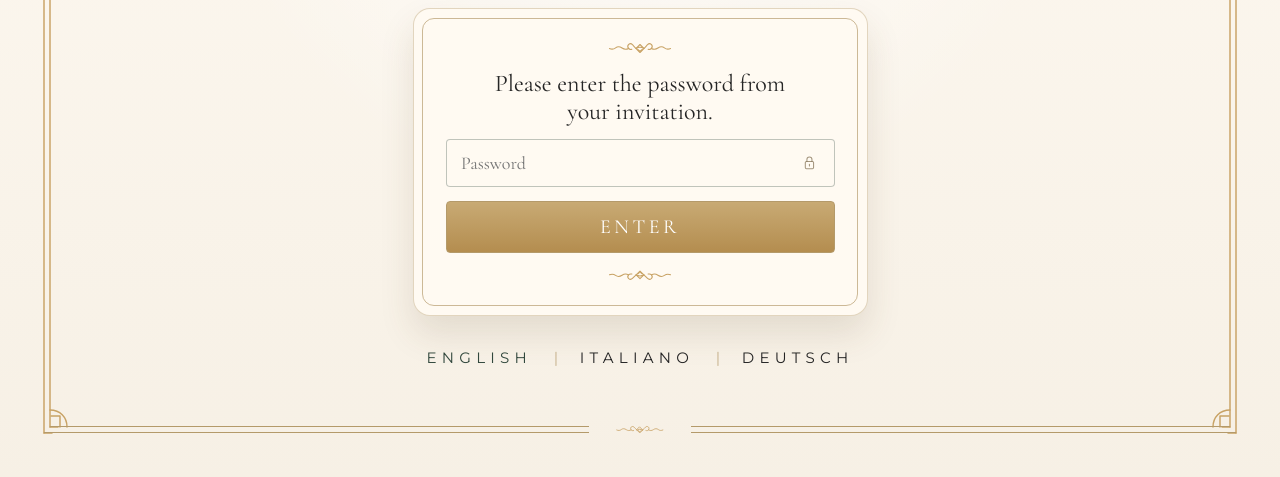
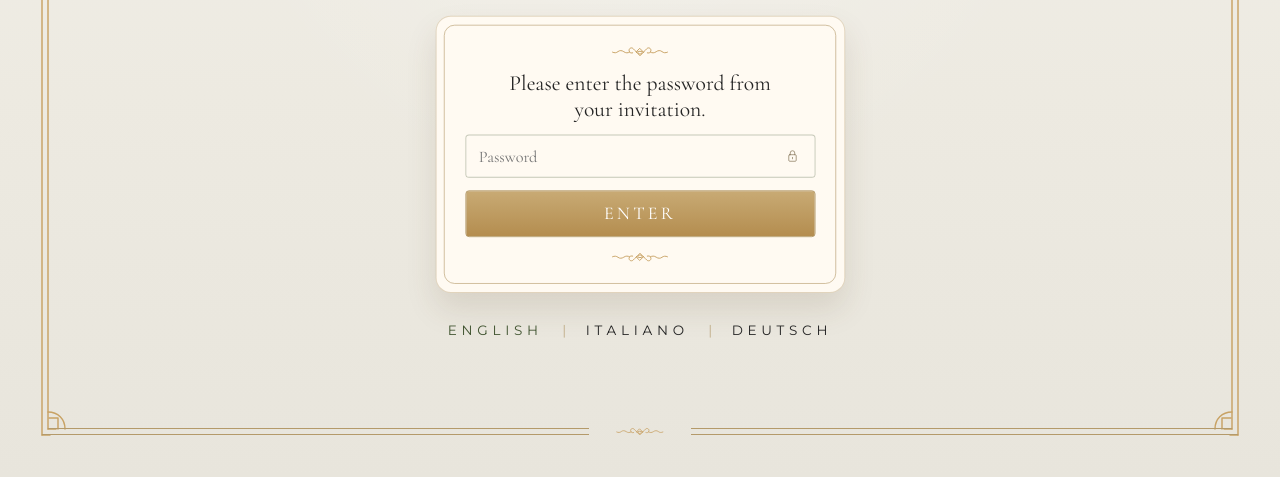
Before and after one commit to ManfrediC/wedding-website, an Astro site: page / in a window 1280 px wide. Shown: the part 323-800 px from the top of the page. Built offline with nearby package versions, Linux system fonts and the light colour scheme; Astro itself is replaced by a stand-in of ours.

Commit message:
Align site palette and welcome layout

```diff
--- a/src/styles/global.css
+++ b/src/styles/global.css
@@ -3,10 +3,10 @@
   --colour-paper: #fffaf2;
   --colour-champagne: #e8d8bd;
   --colour-lake: #8ea4a8;
-  --colour-green: #31483d;
+  --colour-green: #415531;
   --colour-charcoal: #252525;
   --colour-gold: #b49a6a;
-  --colour-line: rgba(49, 72, 61, 0.18);
+  --colour-line: rgba(65, 85, 49, 0.18);
   --font-display: 'Cormorant Garamond', Georgia, 'Times New Roman', serif;
   --font-body: Montserrat, 'Avenir Next', 'Helvetica Neue', Arial, sans-serif;
   color: var(--colour-charcoal);
@@ -722,10 +722,10 @@ button.danger {
 }
 
 .welcome-page {
-  --welcome-page-fill: var(--colour-ivory);
+  --welcome-page-fill: #edeae1;
   --welcome-page-background:
-    radial-gradient(circle at 50% 12%, rgba(255, 255, 255, 0.86), transparent 28rem),
-    linear-gradient(180deg, rgba(255, 250, 242, 0.78), rgba(232, 216, 189, 0.2)),
+    radial-gradient(circle at 50% 12%, rgba(255, 255, 255, 0.28), transparent 28rem),
+    linear-gradient(180deg, #f2f0ea 0%, #edeae1 52%, #e8e5dc 100%),
     var(--welcome-page-fill);
   --welcome-frame-border-width: 3rem;
   --welcome-frame-outer-line-offset: 1.5rem;
@@ -749,7 +749,7 @@ button.danger {
 
 .welcome-border {
   position: absolute;
-  inset: clamp(1rem, 1.55vw, 1.75rem);
+  inset: clamp(0.9rem, 1.395vw, 1.575rem);
   pointer-events: none;
 }
 
@@ -823,7 +823,7 @@ button.danger {
   display: grid;
   justify-items: center;
   gap: 1rem;
-  transform: translateY(1vh);
+  transform: translateY(1vh) scale(0.9);
 }
 
 .welcome-shell h1 {
@@ -1041,7 +1041,7 @@ button.danger {
 }
 
 .welcome-panel input {
-  border-color: rgba(49, 72, 61, 0.3);
+  border-color: rgba(65, 85, 49, 0.3);
   padding-right: 2.7rem;
   background: rgba(255, 250, 242, 0.78);
   font-family: var(--welcome-serif-display);
@@ -1102,10 +1102,10 @@ button.danger {
   gap: 1.35rem;
   max-width: 760px;
   margin: 0 auto;
-  border: 1px solid rgba(49, 72, 61, 0.14);
+  border: 1px solid rgba(65, 85, 49, 0.14);
   border-radius: 8px;
   background: rgba(255, 253, 248, 0.96);
-  box-shadow: 0 16px 38px rgba(49, 72, 61, 0.06);
+  box-shadow: 0 16px 38px rgba(65, 85, 49, 0.06);
   padding: clamp(1.35rem, 3vw, 2.3rem);
 }
 
@@ -1201,11 +1201,11 @@ button.danger {
   gap: 0.75rem;
   height: 100%;
   min-height: 4.25rem;
-  border: 1px solid rgba(49, 72, 61, 0.14);
+  border: 1px solid rgba(65, 85, 49, 0.14);
   border-radius: 8px;
   padding: 0.95rem 1rem;
   background: rgba(255, 253, 248, 0.88);
-  box-shadow: 0 8px 22px rgba(49, 72, 61, 0.045);
+  box-shadow: 0 8px 22px rgba(65, 85, 49, 0.045);
   cursor: pointer;
   line-height: 1.45;
   transition: border-color 140ms ease, box-shadow 140ms ease, background 140ms ease;
@@ -1213,14 +1213,14 @@ button.danger {
 
 .rsvp-radio:hover,
 .rsvp-radio:has(input:checked) {
-  border-color: rgba(49, 72, 61, 0.48);
+  border-color: rgba(65, 85, 49, 0.48);
   background: rgba(255, 253, 248, 1);
 }
 
 .rsvp-radio:has(input:checked) {
   box-shadow:
-    inset 0 0 0 1px rgba(49, 72, 61, 0.18),
-    0 10px 24px rgba(49, 72, 61, 0.07);
+    inset 0 0 0 1px rgba(65, 85, 49, 0.18),
+    0 10px 24px rgba(65, 85, 49, 0.07);
 }
 
 .rsvp-radio input {
@@ -1294,7 +1294,7 @@ button.danger {
 .admin-controls select {
   width: 100%;
   min-height: 48px;
-  border: 1px solid rgba(49, 72, 61, 0.16);
+  border: 1px solid rgba(65, 85, 49, 0.16);
   border-radius: 6px;
   padding: 0.75rem 0.9rem;
   background: rgba(255, 253, 248, 0.9);
@@ -1324,7 +1324,7 @@ button.danger {
 
 .rsvp-guests-fieldset {
   gap: 0.85rem;
-  border: 1px solid rgba(49, 72, 61, 0.1);
+  border: 1px solid rgba(65, 85, 49, 0.1);
   background: rgba(250, 246, 239, 0.52);
   box-shadow: inset 0 1px 0 rgba(255, 255, 255, 0.74);
   padding: 1.1rem;
@@ -1355,7 +1355,7 @@ button.danger {
 .guest-row {
   display: grid;
   gap: 0.75rem;
-  border: 1px solid rgba(49, 72, 61, 0.09);
+  border: 1px solid rgba(65, 85, 49, 0.09);
   border-radius: 6px;
   background: rgba(255, 253, 248, 0.72);
   padding: 0.8rem;
@@ -1408,7 +1408,7 @@ button.danger {
 .rsvp-submit-row button {
   justify-self: start;
   min-width: 8.5rem;
-  box-shadow: 0 10px 24px rgba(49, 72, 61, 0.16);
+  box-shadow: 0 10px 24px rgba(65, 85, 49, 0.16);
 }
 
 .admin-page-shell {
@@ -1723,7 +1723,7 @@ button.danger {
     border: 1px solid var(--colour-line);
     border-top: 0;
     padding: 0.75rem 1rem 0.85rem;
-    box-shadow: 0 14px 26px rgba(49, 72, 61, 0.1);
+    box-shadow: 0 14px 26px rgba(65, 85, 49, 0.1);
   }
 
   .mobile-language-menu .language-switcher a {
@@ -1891,6 +1891,7 @@ button.danger {
 
   .welcome-shell {
     gap: 0.9rem;
+    transform: translateY(1vh);
   }
 
   .welcome-shell h1 {
```
Also changed, not shown: doc/plans/wedding_website_build_spec.md (+1 -1 lines), public/favicon.svg, public/images/placeholders/church-st-peter.svg, public/images/placeholders/hotel-sonne.svg, public/images/placeholders/lake-boat.svg, public/images/placeholders/zurich-lake-hero.svg, public/images/placeholders/zurich-old-town.svg, 1 other file.
